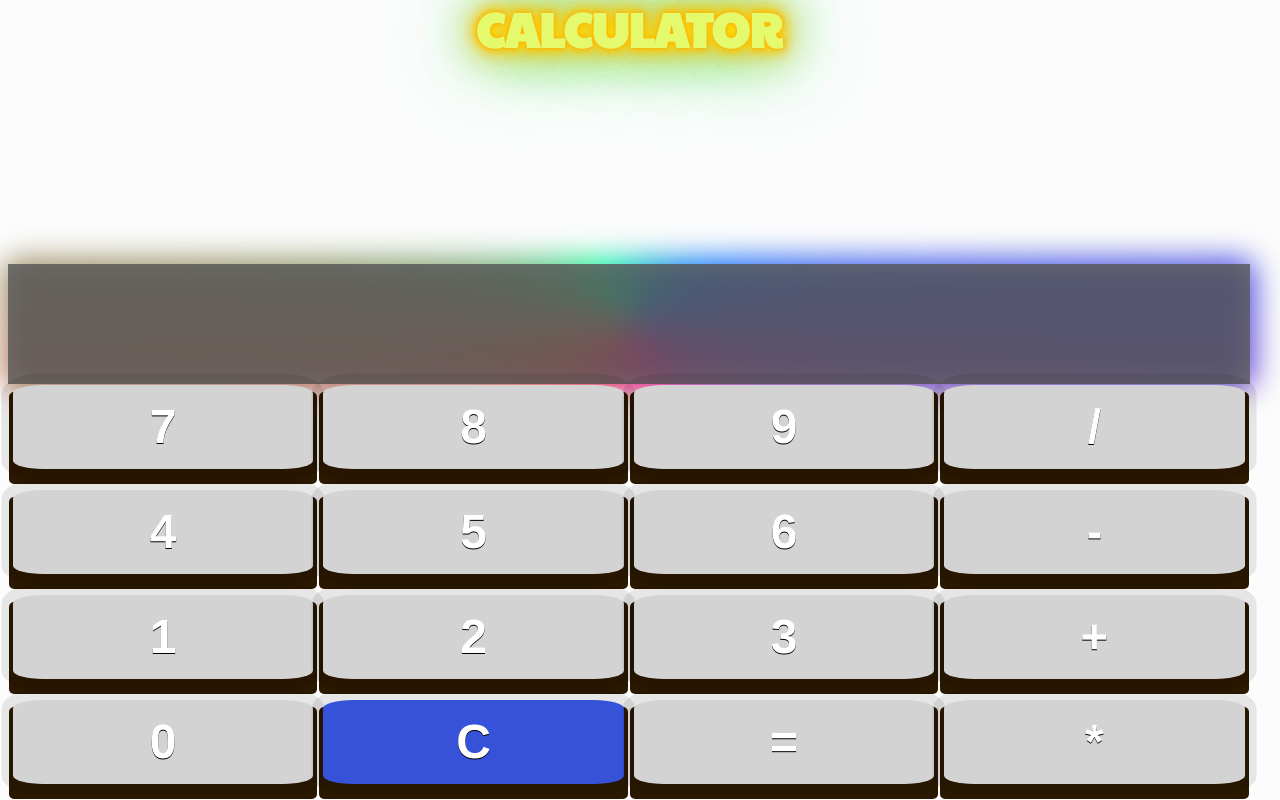
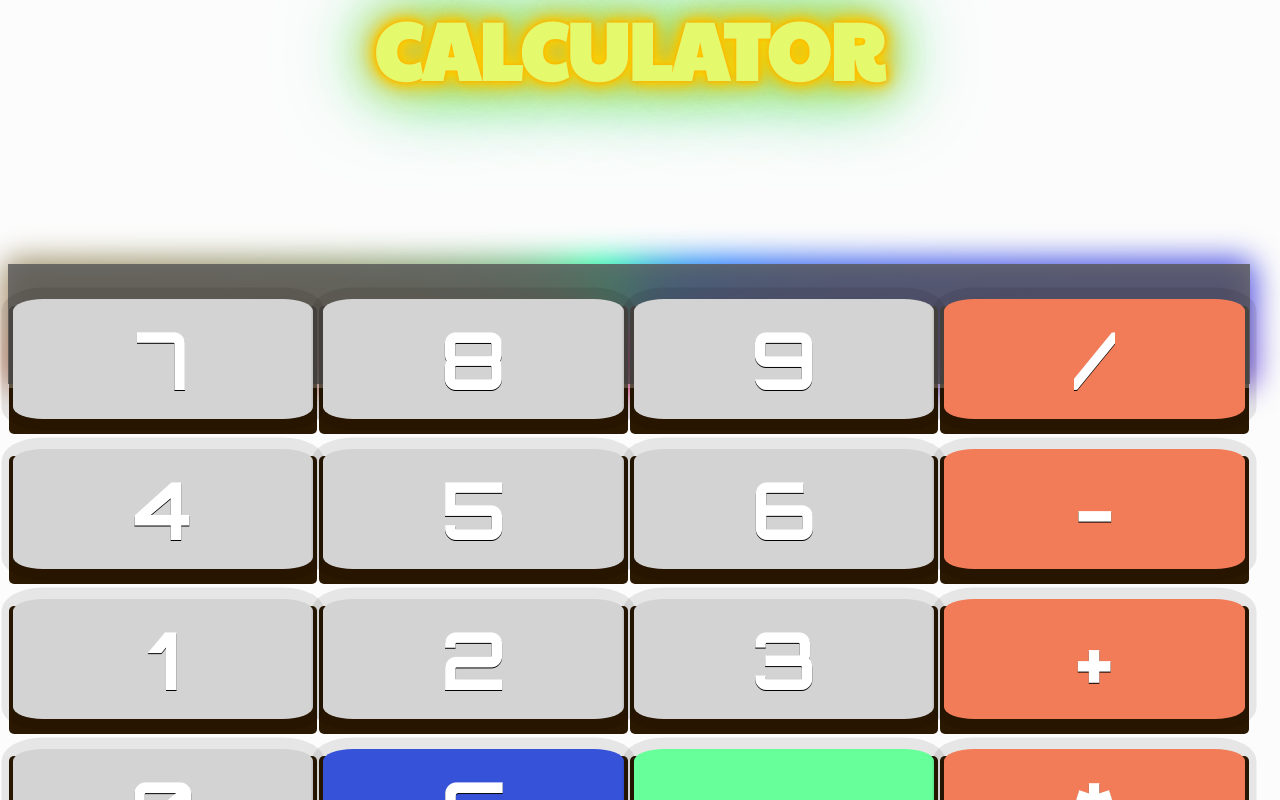
Before and after one commit to NabinCenth/Calculator-Program, a plain HTML site: page index.html in a window 1280 px wide. Drawn offline with Linux system fonts and the light colour scheme.

Commit message:
Updated script.js, style.css, and disabled Jekyll

```diff
--- a/script.js
+++ b/script.js
@@ -38,6 +38,7 @@ buttons.forEach(button => {
       if(ocount>1){
         display1.value="Error ";
          display2.value="press C";
+
       }
             arr.forEach(num => {
     if (num != "+" && num != "-" && num != "*" && num != "/" && ocount == 0 && num !="=" && num !="C") {
--- a/style.css
+++ b/style.css
@@ -95,7 +95,7 @@ h1 {
   .display1 {
     height: 50%;
     border: none; /* Remove this if not needed, or set a specific style */
-    font-size: 2.5rem;
+    font-size:3rem;
     font-weight: bold;
     color: #ffffff;
  font-family: Orbitron;
@@ -105,7 +105,7 @@ h1 {
   .display2 {
     height: 50%;
     border: none; /* No border here */
-    font-size: 2.5rem;
+    font-size:3rem;
     text-align: right;
     font-weight: bold;
     color: #ffffff;
@@ -131,7 +131,7 @@ h1 {
     font-weight: bold;
     width: 800%;
 }.head1 p {
-    font-size: 3rem; /* You can adjust the size as needed */
+    font-size: 5rem; /* You can adjust the size as needed */
     line-height: 1.2;
     text-shadow:
       0 0 5px #ffa500,
@@ -256,8 +256,15 @@ button:after {
     align-items: center;
     margin: 5px;
     color: white;
-    font-size: 3rem;
+    font-size: 5rem;
+    font-family: orbitron;
 }
 .clear {
 background-color: #3652D9;
 }
+.add ,.divide,.multiply,.subtract{
+  background-color: #f17c57;
+}
+.equals{
+  background-color: #66FF99;
+}
```
